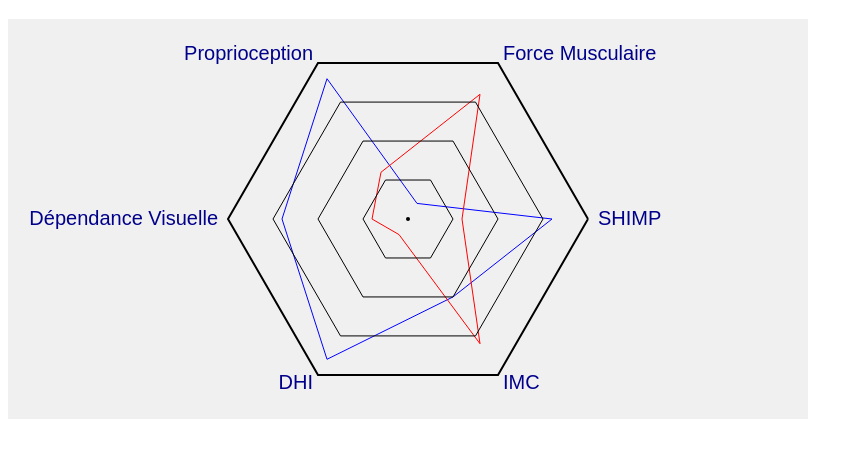
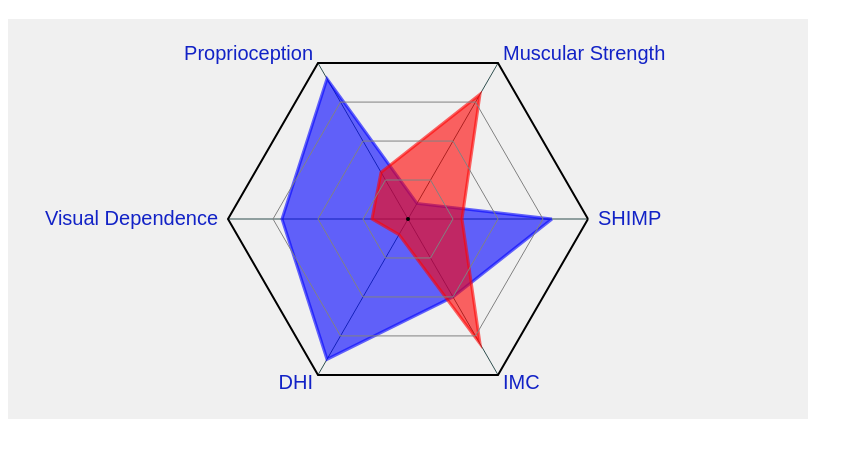
Before and after one commit to Ulrich-Nelson/Spider-Chart, a website: page spider/public_html/index.html in a window 1280 px wide. Shown: the part 61-518 px from the top of the page, without its empty margins (0-863 px from the left). Drawn offline with Linux system fonts and the light colour scheme.

Commit message:
fillPolygon

```diff
--- a/spider/public_html/index.html
+++ b/spider/public_html/index.html
@@ -12,7 +12,7 @@
         <canvas id="canvas"  width="800" height="400" style="background-color: #F0F0F0;"></canvas>
         <script>
             let canvas = document.getElementById("canvas");
-            let labels = ['SHIMP',  'IMC', 'DHI', 'Dépendance Visuelle', 'Proprioception', 'Force Musculaire'];
+            let labels = ['SHIMP',  'IMC', 'DHI', 'Visual Dependence', 'Proprioception', 'Muscular Strength'];
             let targets = [
                 {coefficients: [0.8, 0.5, 0.9, 0.7, 0.9, 0.1], color: 'blue'},
                 {coefficients: [0.3, 0.8, 0.1, 0.2, 0.3, 0.8], color: 'red'}
--- a/spider/public_html/server.js
+++ b/spider/public_html/server.js
@@ -2,7 +2,7 @@ var http = require('http');
 
 http.createServer(function (req, res) {
     res.writeHead(200, {'Content-Type': 'text/html'});
-    res.write('hello tout le monde, ceci est mon premier serveur créer');
+    res.write('hello tout le monde, ceci est mon premier serveur crée');
     res.end();
     console.log('serveur lancé sur le port 5000.........');
 }).listen(5000);
--- a/spider/public_html/spider.js
+++ b/spider/public_html/spider.js
@@ -19,6 +19,9 @@ SpiderChart.prototype.display = function () {
     // Compute norm polygon
     let normPolygon = this.computePolygon(this.numberOfSides, this.radius, true);
 
+    // Draw Lines
+    this.drawLines(context, this.numberOfSides, normPolygon.x, normPolygon.y, 1);
+
     // Compute interior polygons
     let  interiorPolygons = [];
     for (let i = 0; i < this.interiorRatios.length; i += 1) {
@@ -39,20 +42,27 @@ SpiderChart.prototype.display = function () {
     for (let i = 0; i < this.targets.length; i += 1) {
         let targetPolygon = targetPolygons[i];
         let color = this.targets[i].color;
-        this.drawPolygon(context, this.numberOfSides, targetPolygon.x, targetPolygon.y, color, 1);
+        this.fillPolygon(context, this.numberOfSides, targetPolygon.x, targetPolygon.y, color, 3);
     }
 
-    // Draw center
+    //Draw center
     context.beginPath();
     context.fillStyle = "black";
     context.arc(this.centerX, this.centerY, 2, 0, 2 * Math.PI);
     context.fill();
 
+    //points sur les sommets des targets
+    context.beginPath();
+    context.fillStyle = "black";
+    for (let i = 0; i < this.targets.length; i += 1) {
+        let targetPolygon = targetPolygons[i];
+        context.arc(targetPolygon.x, targetPolygon.y, 2, 0, 2 * Math.PI, );
+    }
     // Draw labels
     context.beginPath();
     context.font = "20px Arial";
     context.textBaseline = "middle";
-    context.fillStyle = "DarkBlue";
+    context.fillStyle = "#1222C6";
     for (let i = 0; i < this.numberOfSides; i += 1) {
         context.textAlign = labelPolygon.x[i] < this.centerX ? "right" : "left";
         context.fillText(this.labels[i], labelPolygon.x[i], labelPolygon.y[i]);
@@ -60,9 +70,10 @@ SpiderChart.prototype.display = function () {
 
     // Draw interior polygons
     for (let i = 0; i < interiorPolygons.length; i += 1) {
-        this.drawPolygon(context, this.numberOfSides, interiorPolygons [i].x, interiorPolygons[i].y, "black", 1);
+        this.drawPolygon(context, this.numberOfSides, interiorPolygons [i].x, interiorPolygons[i].y, "#808080", 1);
     }
-};
+}
+;
 
 SpiderChart.prototype.computePolygon = function (n, radius, closed = false) {
     let x = [];
@@ -97,3 +108,32 @@ SpiderChart.prototype.drawPolygon = function (context, n, x, y, color, lineWidth
     context.lineWidth = lineWidth;
     context.stroke();
 };
+
+SpiderChart.prototype.drawLines = function (context, n, x, y, lineWidth) {
+    context.beginPath();
+    for (let i = 0; i < n; i += 1) {
+        context.moveTo(this.centerX, this.centerY);
+        context.lineTo(x[i], y[i]);
+    }
+    context.lineWidth = lineWidth;
+    context.strokeStyle = 'DarkSlateGray';
+    context.stroke();
+};
+
+SpiderChart.prototype.fillPolygon = function (context, n, x, y, color, lineWidth) {
+    context.save();
+    context.beginPath();
+    context.moveTo(x[0], y[0]);
+    for (let i = 1; i <= n; i += 1) {
+        context.lineTo(x[i], y[i]);
+    }
+    context.strokeStyle = color;
+    context.globalAlpha = 0.6;
+    context.lineWidth = lineWidth;
+    context.fillStyle = color;
+    context.fill();
+    context.stroke();
+    context.restore();
+
+
+};
```
Also changed, not shown: spider/public_html/table.js (+20 -12 lines), 2 other files.
